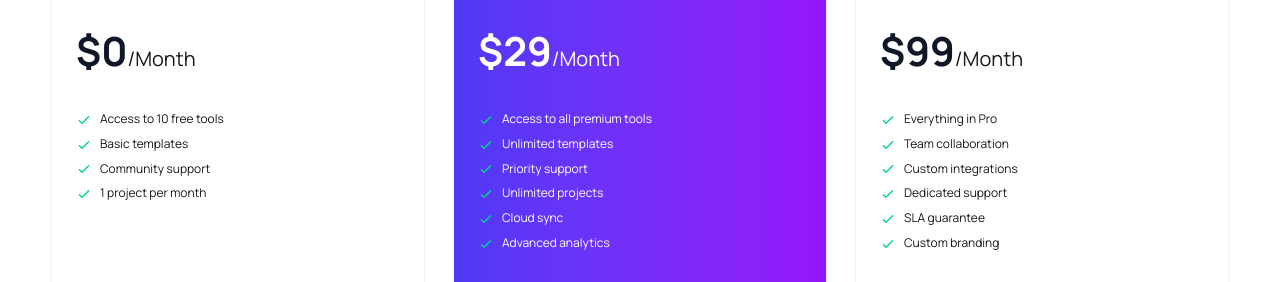
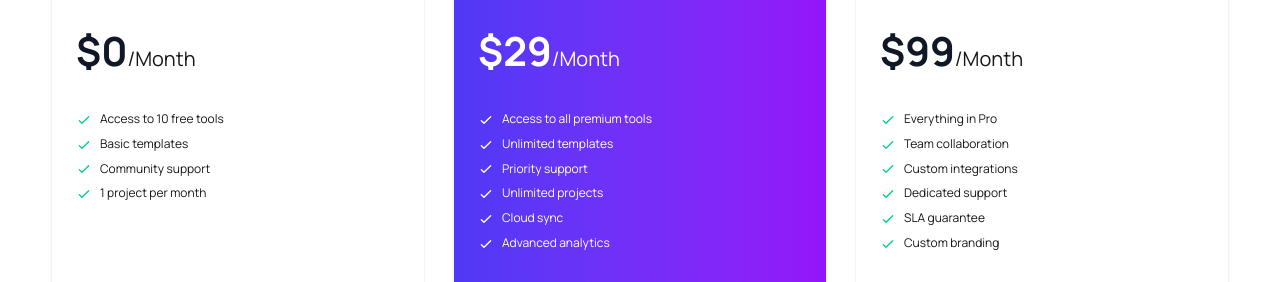
Before and after one commit to sumon-ahmed-ss-550/Assignment-6, a React (Vite) app: page / in a window 1280 px wide. Shown: the part 2248-2530 px from the top of the page. Built offline with nearby package versions, Linux system fonts and the light colour scheme.

Commit message:
Fixed svg color from PricingCard

```diff
--- a/src/components/pricing/CardList.jsx
+++ b/src/components/pricing/CardList.jsx
@@ -1,13 +1,13 @@
 import React from "react";
 
-const CardList = ({ list }) => {
+const CardList = ({ list, info }) => {
   console.log(list);
   return (
     <div>
       <li>
         <svg
           xmlns="http://www.w3.org/2000/svg"
-          className="size-4 me-2 inline-block text-success"
+          className={`size-4 me-2 inline-block ${info.planName === "Pro" && "text-white"} text-success`}
           fill="none"
           viewBox="0 0 24 24"
           stroke="currentColor"
--- a/src/components/pricing/PricingCard.jsx
+++ b/src/components/pricing/PricingCard.jsx
@@ -31,7 +31,7 @@ const PricingCard = ({ info }) => {
         </div>
         <ul className="mt-6 flex flex-col gap-2 text-xs mb-auto">
           {info.features.map((list) => (
-            <CardList list={list}></CardList>
+            <CardList list={list} info={info}></CardList>
           ))}
         </ul>
         <div className="mt-6">
```
